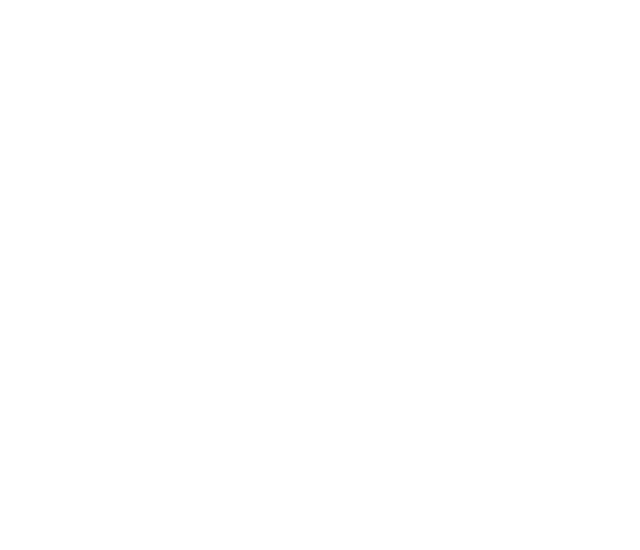
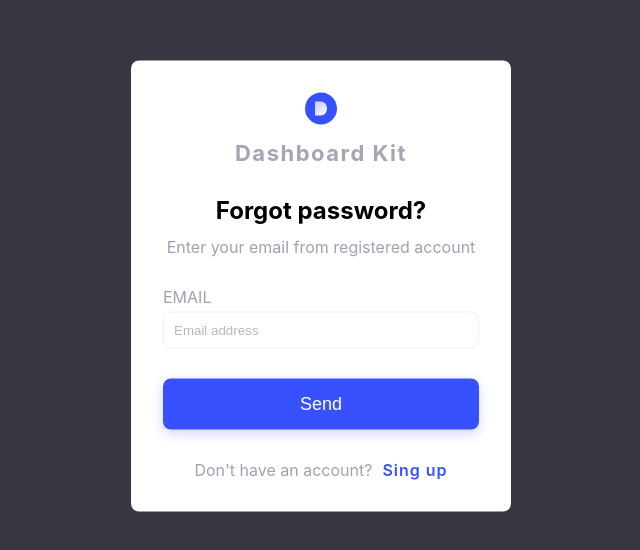
Before and after one commit to Yurii04UA/admin-dashboard, a React (Create React App) app: page /reset-password in a window 1280 px wide. Before the commit this address had no page. Shown: the part 114-664 px from the top of the page, without its empty margins (319-959 px from the left). Built offline with nearby package versions, Linux system fonts and the light colour scheme.

Commit message:
feat: added reset pass page

```diff
--- a/src/App.scss
+++ b/src/App.scss
@@ -3,3 +3,8 @@
   width: 100%;
   margin: 0 auto;
 };
+
+.error{
+  color: #c10000;
+  text-transform: none;
+}
--- a/src/Components/AnotherElements/Button/Button.scss
+++ b/src/Components/AnotherElements/Button/Button.scss
@@ -3,11 +3,13 @@
     background-color: #3751FF !important;
     box-shadow: 0px 4px 12px rgba(55, 81, 255, 0.24);
     border-radius: 8px;
+    border: none;
     padding: 15px 25px;
     color: #fff;
     font-size: 18px;
     transition: all .3s ease;
     margin-top: 20px;
+
     &:hover{
         background-color: #2b42da !important ;
     }
--- a/src/Components/AnotherElements/Button/Button.tsx
+++ b/src/Components/AnotherElements/Button/Button.tsx
@@ -2,17 +2,23 @@
 import './Button.scss';
 interface IButtonProps {
     children: React.ReactNode;
+    url?:string;
+
 };
 
 
+const Button = ({ children,url }: IButtonProps) => {
+    const navigate = useNavigate();
+    const redirectHandler = (link:string) => {
+        navigate(link)
 
-const Button = ({ children }: IButtonProps) => {
+    }
 
     return (
         <>
-            <button type='submit' className="btn" >{children}</button>
+            <button onClick={() => url? redirectHandler(url): null} type='submit' className="btn" >{children}</button>
         </>
     );
 };
 
-export default Button
+export default Button;
--- a/src/Components/Application/Application.tsx
+++ b/src/Components/Application/Application.tsx
@@ -2,6 +2,7 @@
 import {Route,Routes} from 'react-router-dom'
 import Login from "../Auth/Login/Login";
 import Registration from "../Auth/Registration/Registration";
+import ResetPass from "../Auth/ResetPass/ResetPass";
 import HomePage from "../HomePage/HomePage";
 
 
@@ -12,6 +13,7 @@
         <Route path="/" element={<HomePage />} />
         <Route path="/authorisation" element={<Login />} />
         <Route path="/registration" element={<Registration />} />
+        <Route path="/reset-password" element={<ResetPass />} />
       </Routes>
     </div>
   );
--- a/src/Components/Auth/Login/Login.scss
+++ b/src/Components/Auth/Login/Login.scss
@@ -1,8 +1,12 @@
-.auth-login,.auth-reg {
-   margin-top: 30px;
+.auth-login,
+.auth-reg,
+.auth-reset-pass {
 
-   .title{
+
+   .title {
       text-align: center;
+      margin-top: 30px;
+      margin-bottom: 30px;
    }
 
    h2 {
@@ -15,11 +19,12 @@
 
    form {
       margin-top: 10px;
-
+      position: relative;
 
       label {
          text-align: start;
          text-transform: uppercase;
+
          input {
             margin-top: 5px;
             width: 100%;
@@ -29,26 +34,40 @@
             outline: none;
             color: #8a8a8a;
             margin-bottom: 10px;
+
             &::placeholder {
                color: #4B506D;
-               opacity:0.4;
-             }
+               opacity: 0.4;
+            }
          }
 
-         .input-icon{
-            position: relative;
-         }
-         .icon{
+         .icon {
             position: absolute;
-            right: 40px;
-            bottom: 165px;
-            color:#9FA2B4;
+            right: 10px;
+            bottom: 85px;
+            color: #9FA2B4;
          }
       }
-      button{
+
+      button {
          background-color: #fff;
          border: none;
          cursor: pointer;
       }
    }
+
 }
+
+.forgot-pass {
+   display: flex;
+   justify-content: center;
+   gap: 10px;
+   margin-top: 20px;
+
+   a {
+      color: #3751FF;
+      font-weight: 600;
+      letter-spacing: 1px;
+   }
+
+}
--- a/src/Components/Auth/Login/Login.tsx
+++ b/src/Components/Auth/Login/Login.tsx
@@ -1,54 +1,104 @@
 import AuthWindow from "../AuthWindow/AuthWindow";
 import "./Login.scss";
-import Button from '../../AnotherElements/Button/Button';
+import Button from "../../AnotherElements/Button/Button";
 import { useState } from "react";
 import RemoveRedEyeIcon from "@mui/icons-material/RemoveRedEye";
 import VisibilityOffIcon from "@mui/icons-material/VisibilityOff";
 import AuthBodyTitle from "../AuthWindow/AuthBodyTitle";
-
+import { Link } from "react-router-dom";
 
 const Login = () => {
-  const [email, setEmail] = useState('');
-  const [pass, setPass] = useState('');
+  const [email, setEmail] = useState("");
+  const [emailErr, setEmailErr] = useState("");
+  const [pass, setPass] = useState("");
+  const [passErr, setPassErr] = useState("");
+  const [showPass, setShowPass] = useState(true);
+  const [showForgotPass, setShowForgotPass] = useState(false);
+  const [errMessage, setErrMessage] = useState("");
+
+  const validationLogin = () => {
+    const reg =
+      /^(([^<>()[\]\.,;:\s@\"]+(\.[^<>()[\]\.,;:\s@\"]+)*)|(\".+\"))@(([^<>()[\]\.,;:\s@\"]+\.)+[^<>()[\]\.,;:\s@\"]{2,})$/i;
+    if (!reg.test(String(email).toLocaleLowerCase())) {
+      setEmailErr("Incorrect email");
+    }
+    if (!email) {
+      setEmailErr("Field must not be empty");
+    }
+    if (!pass) {
+      setPassErr("Field must not be empty");
+    }
+    if (!emailErr && !passErr) {
+      setShowForgotPass(true);
+      setErrMessage("Incorrect login or password");
+    }
+  };
+
   const submitHandler = (event: React.FormEvent) => {
     event.preventDefault();
-    setEmail('');
-    setPass('');
+    setPassErr("");
+    setEmailErr("");
+    validationLogin();
+    setEmail("");
+    setPass("");
   };
-  const [showPass, setShowPass] = useState(true);
+
+  const fogotPass = (
+    <>
+      <div className="error">{errMessage}</div>
+      <div className="forgot-pass">
+        <div>Forgot your password?</div>
+        <Link to="/reset-password"> Click!</Link>
+      </div>
+    </>
+  );
 
   return (
     <>
       <AuthWindow isFooter={true}>
         <div className="auth-login">
-          <AuthBodyTitle title="Log In to Dashboard Kit" subTitle="Enter your email and password" />
+          <AuthBodyTitle
+            title="Log In to Dashboard Kit"
+            subTitle="Enter your email and password"
+          />
           <form onSubmit={submitHandler}>
             <label>
               email
+              <div className="error">{emailErr ? emailErr : null}</div>
               <input
                 type="text"
                 placeholder="Email address"
                 value={email}
-                onChange={(e:React.ChangeEvent<HTMLInputElement>) => setEmail(e.target.value)}
-                />
+                onChange={(e: React.ChangeEvent<HTMLInputElement>) =>
+                  setEmail(e.target.value)
+                }
+              />
             </label>
+
             <label>
               password
+              <div className="error">{passErr ? passErr : null}</div>
               <input
                 className="input-icon"
                 type={showPass ? "password" : "text"}
-                placeholder='Password'
+                placeholder="Password"
                 value={pass}
-                onChange={(e:React.ChangeEvent<HTMLInputElement>) => setPass(e.target.value)}
+                onChange={(e: React.ChangeEvent<HTMLInputElement>) =>
+                  setPass(e.target.value)
+                }
               />
-              <button className="icon" onClick={() => setShowPass(!showPass)}>
+              <button
+                type="button"
+                className="icon"
+                onClick={() => setShowPass(!showPass)}
+              >
                 {showPass ? <RemoveRedEyeIcon /> : <VisibilityOffIcon />}
               </button>
             </label>
-            <Button children={'Log in'}/>
+            <Button children={"Log in"} />
           </form>
-
         </div>
+        {showForgotPass ? fogotPass : null}
       </AuthWindow>
     </>
   );
--- /dev/null
+++ b/src/Components/Auth/ResetPass/ResetPass.tsx
@@ -0,0 +1,55 @@
+import AuthBodyTitle from "../AuthWindow/AuthBodyTitle";
+import AuthWindow from "../AuthWindow/AuthWindow";
+import Button from "../../AnotherElements/Button/Button";
+import { useState } from "react";
+
+const ResetPass = () => {
+  const [email, setEmail] = useState("");
+  const [emailErr, setEmailErr] = useState(" ");
+
+  const submitHandler = (event: React.FormEvent) => {
+    event.preventDefault();
+    setEmailErr("");
+    const reg =
+      /^(([^<>()[\]\.,;:\s@\"]+(\.[^<>()[\]\.,;:\s@\"]+)*)|(\".+\"))@(([^<>()[\]\.,;:\s@\"]+\.)+[^<>()[\]\.,;:\s@\"]{2,})$/i;
+
+    if (!reg.test(String(email).toLocaleLowerCase())) {
+      setEmailErr("Incorrect email");
+    }
+
+    if (!email) {
+      setEmailErr("Field must not be empty");
+    }
+
+    setEmail("");
+  };
+
+  return (
+    <div className="auth-reset-pass">
+      <AuthWindow isFooter={true}>
+        <AuthBodyTitle
+          title="Forgot password?"
+          subTitle="Enter your email from registered account"
+        />
+        <form onSubmit={submitHandler}>
+          <label>
+            email
+            <input
+              type="text"
+              placeholder="Email address"
+              value={email}
+              onChange={(e: React.ChangeEvent<HTMLInputElement>) =>
+                setEmail(e.target.value)
+              }
+            />
+          </label>
+
+          <div className="error">{emailErr ? emailErr : null}</div>
+          <Button children={"Send"} url={''} />
+        </form>
+      </AuthWindow>
+    </div>
+  );
+};
+
+export default ResetPass;
```
Also changed, not shown: src/Components/Auth/ResetPass/ResetPass.scss (added).
